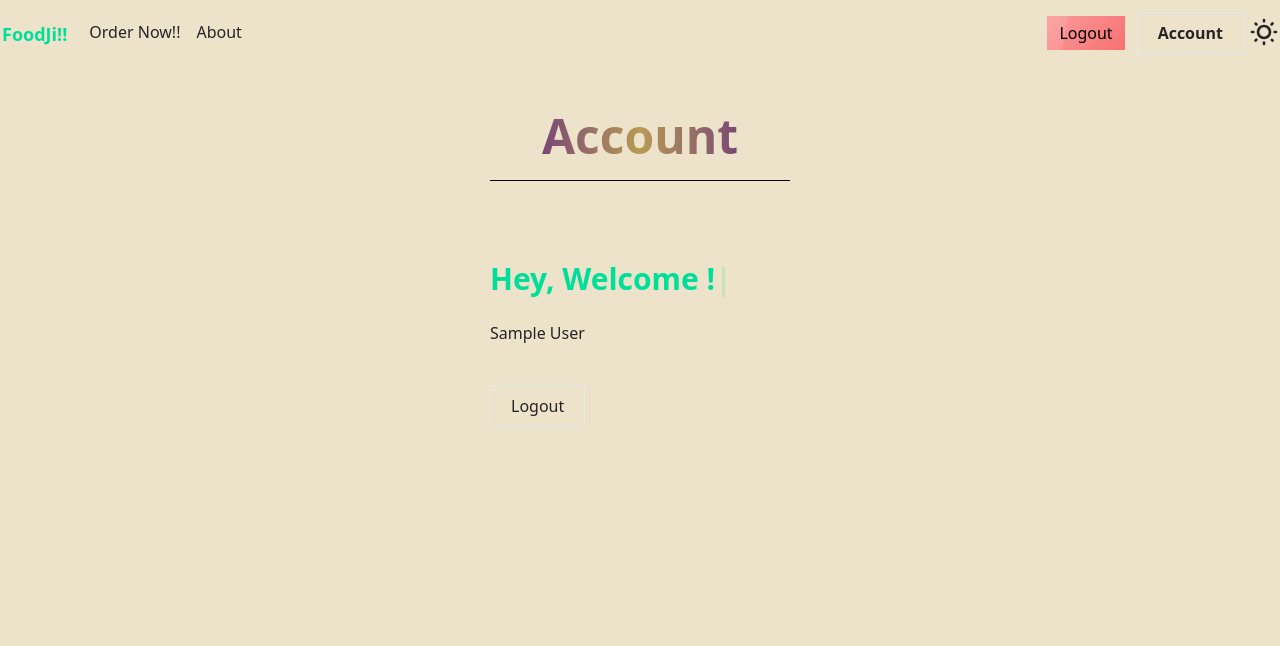
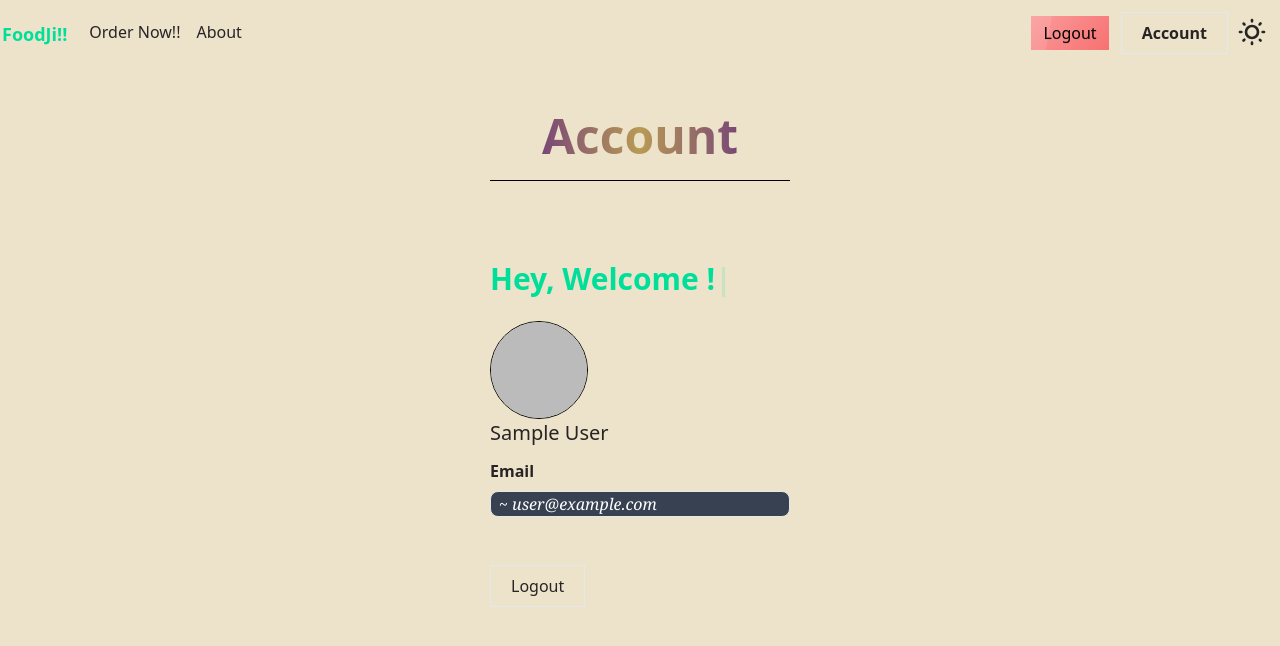
Before and after one commit to Sreeplays/FoodJi, a React (Create React App) app: page /account in a window 1280 px wide. Shown: the top 646 px of the page. Built offline with nearby package versions, Linux system fonts and the light colour scheme; no server answers; sample sign-in values are in the browser's storage.

Commit message:
Added photoURL to fetch and show profile pic along with email

```diff
--- a/src/Components/Account.jsx
+++ b/src/Components/Account.jsx
@@ -21,7 +21,10 @@ const Account = () => {
       <hr className='mb-14 mt-5 border-black'/>
       <div>
       <h1 className='text-[#00df9a] sm:text-3xl text-2xl md:py-6 font-sans font-extrabold hover:tracking-widest duration-700 pb-4 pt-16 mt-0 relative'><ReactTyped strings={['Hey, Welcome !']} typeSpeed={60}/></h1>
-        <p> {user?.displayName} </p>
+        <img src={user?.photoURL} alt="Profile pic" className='border rounded-full border-black' />
+        <p className='text-xl'> {user?.displayName} </p>
+        <p className='font-semibold text-base mt-3'>Email</p>
+        <p className='border my-2 bg-gray-700 italic text-white font-extralight font-serif rounded-lg px-2'>~ {user?.email} </p>
       </div>
       <button onClick={handleSignOut} className='border py-2 px-5 mt-10'>
         Logout
--- a/src/Components/CustomNavbar.jsx
+++ b/src/Components/CustomNavbar.jsx
@@ -53,14 +53,14 @@ const CustomNavbar = () => {
           <div className='pl-4 '><NavLink href='/about'>About</NavLink></div>
 
         </div>
-        <div className='hidden md:flex pr-3 lg:right-6 right-10 fixed top-3'>
+        <div className='hidden md:flex pr-3 lg:right-10 right-14 fixed top-3'>
 
 
                {user?.displayName ? (<> <Button className='px-3 mx-3 my-1 glass bg-red-400 text-black' onClick={handleSignOut}>Logout</Button> <section className='border py-2 px-5 font-bold'><a href="/account">Account</a></section> </>) : (<></>)}
 
 
           </div>
-        <label className="swap swap-rotate lg:right-0 right-5 fixed top-4">
+        <label className="swap swap-rotate lg:right-3 right-5 fixed top-4">
 
   {/* this hidden checkbox controls the state */}
           <input type="checkbox" onChange={handleToggle} checked={theme == "retro" ? false : true} className='theme-controller'/>
@@ -82,7 +82,7 @@ const CustomNavbar = () => {
 
     </div>
 </Navbar>
-<div className={!nav ? 'hidden ease-in-out delay-500 text-white relative border-none' : ' w-full pt-2  pr-2 pl-2 ease-in-out delay-500 text-white bg-black bg-opacity-80'}>
+<div className={!nav ? 'hidden ease-in-out delay-500 text-white relative border-none' : ' w-full pt-2  pr-2 pl-2 ease-in-out delay-500 text-white bg-black bg-opacity-40'}>
                  <div className='border-b border-zinc-500 w-full pb-3 '><NavLink href='/'>Home</NavLink></div>
                  <div className='border-b border-zinc-500 w-full pb-3 '><NavLink href='/order'>Order Now!!!</NavLink></div>
                  <div className='border-b border-zinc-500 w-full pb-3 '><NavLink href='/about'>About</NavLink></div>
--- a/src/Components/Home.jsx
+++ b/src/Components/Home.jsx
@@ -26,7 +26,7 @@ const LoginSignup = () => {
 
   return (
     <div className=' pt-14 '>
-      <div className='max-w-[850px] mt-[-96px] w-full h-screen mx-auto text-center flex flex-col justify-center'>
+      <div className='max-w-[800px] mt-[-96px] w-full h-screen mx-auto text-center flex flex-col justify-center'>
         <h1 className='text-[#00df9a] sm:text-5xl text-4xl md:py-6 font-sans font-extrabold hover:tracking-widest duration-700 pb-4 pt-16 mt-0 relative'><Typed strings={['F o o d J i ! ! !']} typeSpeed={60}/></h1>
         <p className='sm:text-xl text-lg font-mono font-semibold text-gray-400 hover:text-[#00df9a] duration-700'><Typed strings={['Order', '"Ding-Dong" 🔔', 'Relax & Eat', 'Enjoy']} typeSpeed={40} backSpeed={30} loop/></p>
         <hr className='mt-14 border-black'/>
```
